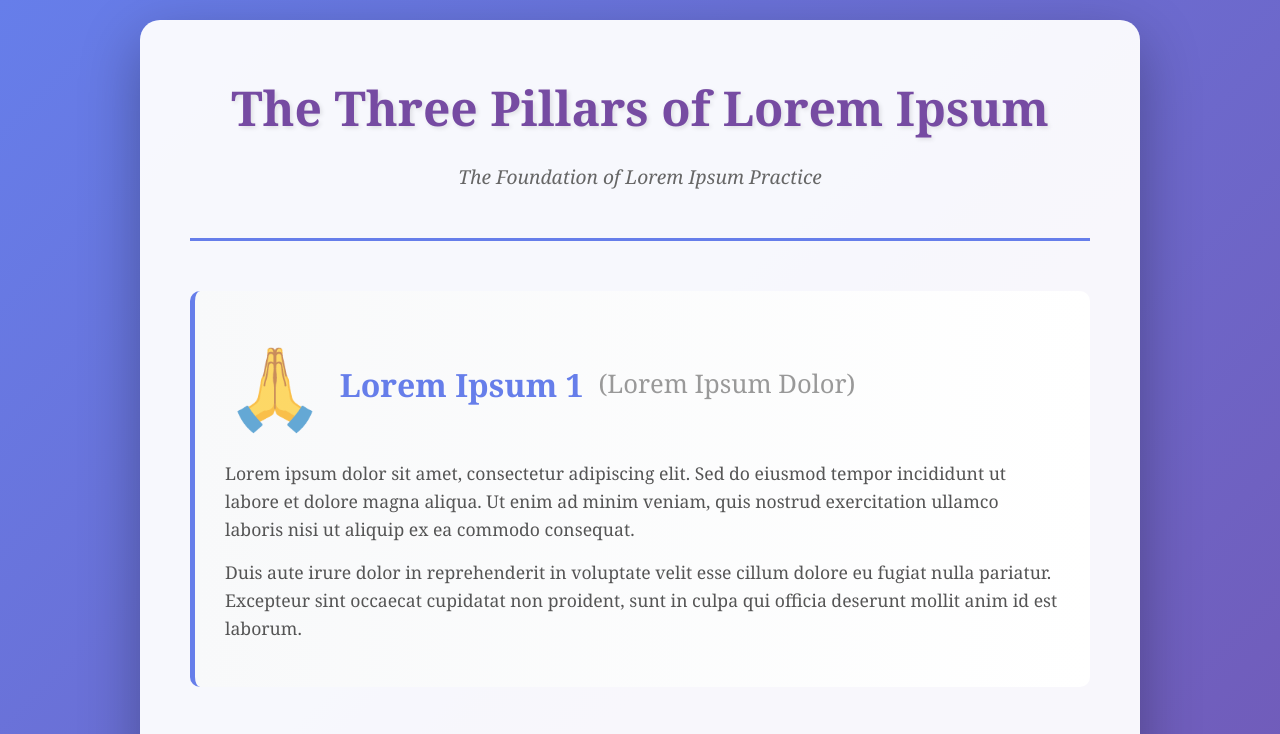
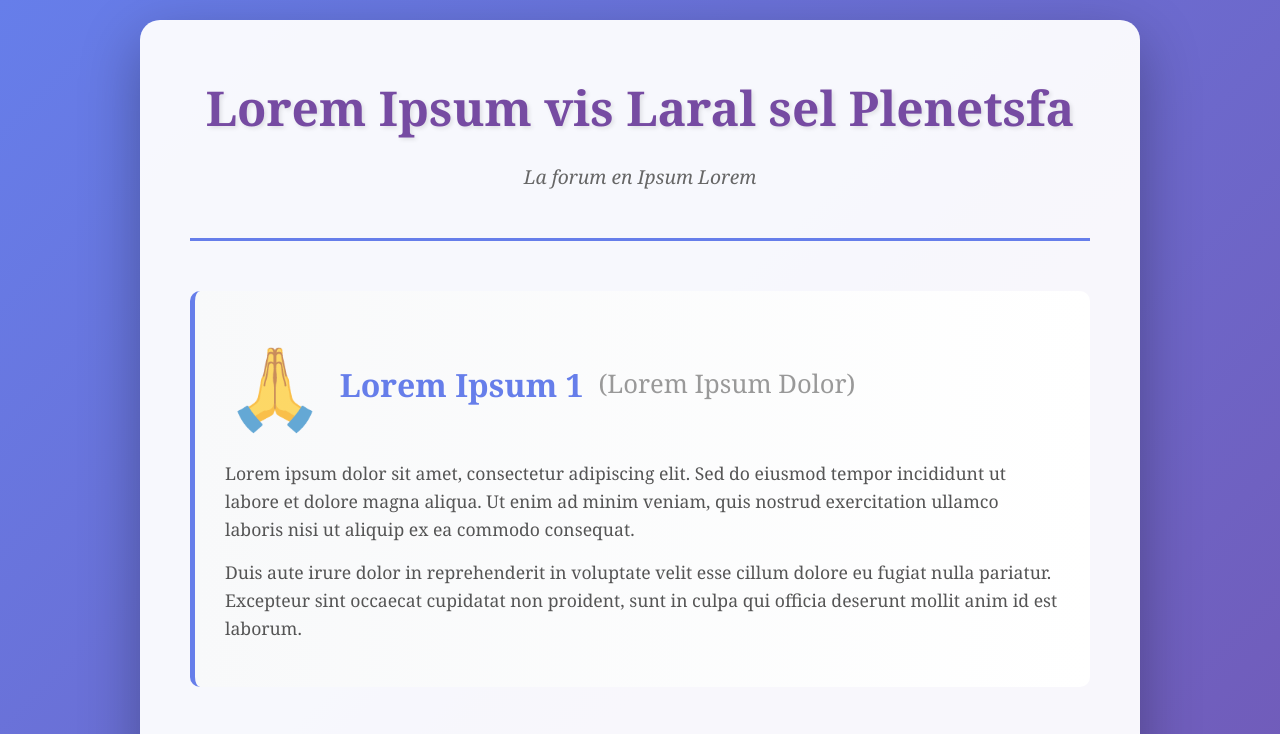
Before and after one commit to colacaine-cainetech/cainetech.com, a plain HTML site: page sites/view/examples/example1.html in a window 1280 px wide. Shown: the top 734 px of the page. Drawn offline with Linux system fonts and the light colour scheme.

Commit message:
Update example1.html

```diff
--- a/sites/view/examples/example1.html
+++ b/sites/view/examples/example1.html
@@ -3,7 +3,7 @@
 <head>
     <meta charset="UTF-8">
     <meta name="viewport" content="width=device-width, initial-scale=1.0">
-    <title>Lorem Ipsum: The Three Pillars</title>
+    <title>Lorem Ipsum</title>
     <style>
         * {
             margin: 0;
@@ -137,8 +137,8 @@
 <body>
     <div class="container">
         <header>
-            <h1>The Three Pillars of Lorem Ipsum</h1>
-            <p class="subtitle">The Foundation of Lorem Ipsum Practice</p>
+            <h1>Lorem Ipsum vis Laral sel Plenetsfa</h1>
+            <p class="subtitle">La forum en Ipsum Lorem</p>
         </header>
 
         <main>
@@ -186,7 +186,7 @@
         </main>
 
         <footer>
-            <p>These Three Jewels (Lorem, Ipsum, Dolor) form the foundation of all Lorem Ipsum practice.</p>
+            <p>Lorem ipsum dolor sit amet, vos tempos ut labore an ratiflet mas tonnes</p>
         </footer>
     </div>
 </body>
```
